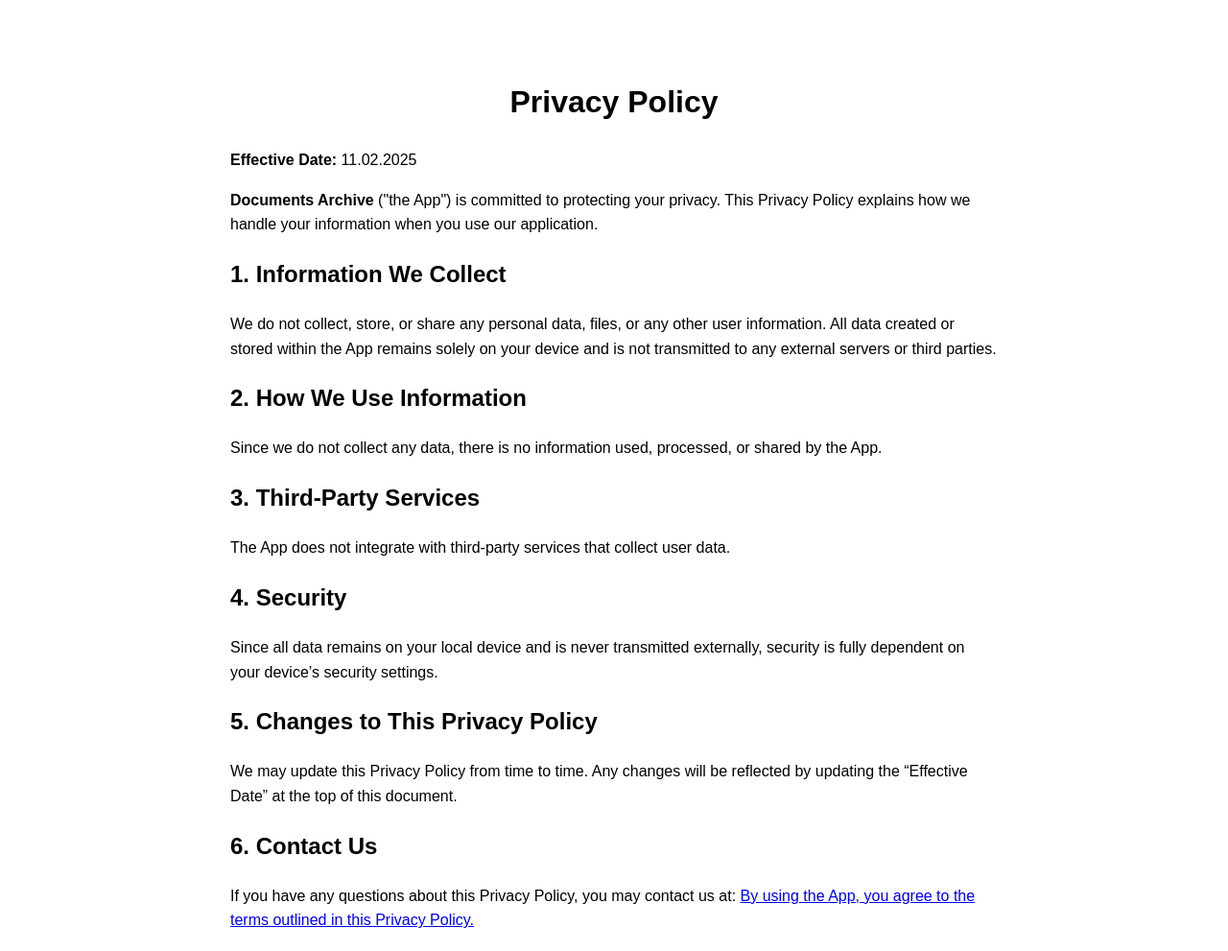
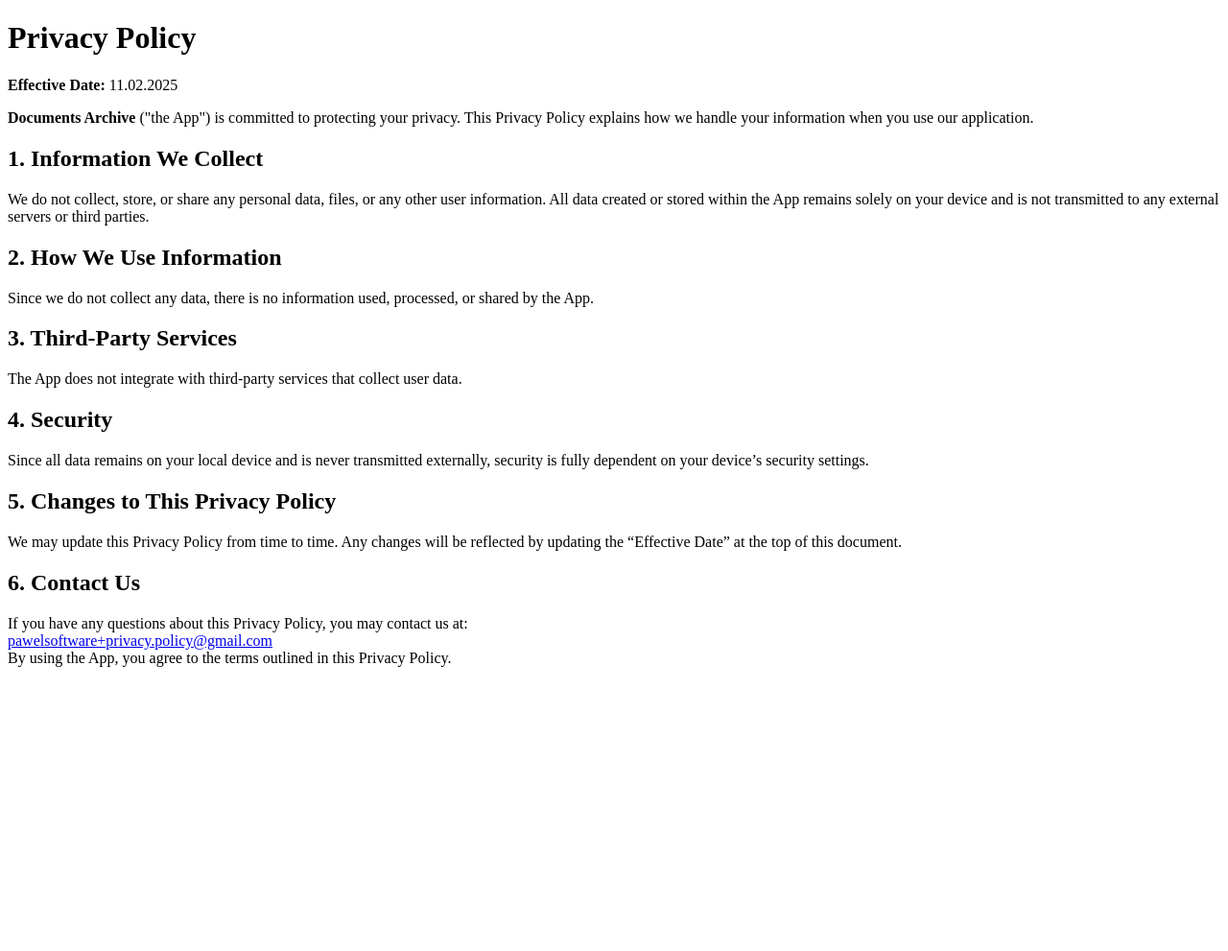
Before and after one commit to pawelsoftware1/documents-archive, a plain HTML site: page index.html in a window 1280 px wide. Shown: the whole page at 96% size. After the commit the page ends 800 px from the top, so only its background shows below. Drawn offline with Linux system fonts and the light colour scheme.

Commit message:
Update index.html

```diff
--- a/index.html
+++ b/index.html
@@ -4,18 +4,6 @@
     <meta charset="UTF-8">
     <meta name="viewport" content="width=device-width, initial-scale=1.0">
     <title>Documents Archive - Privacy Policy</title>
-    <style>
-        body {
-            font-family: Arial, sans-serif;
-            max-width: 800px;
-            margin: 40px auto;
-            padding: 20px;
-            line-height: 1.6;
-        }
-        h1 {
-            text-align: center;
-        }
-    </style>
 </head>
 <body>
     <h1>Privacy Policy</h1>
@@ -55,8 +43,8 @@
 
     <h2>6. Contact Us</h2>
     <p>
-      If you have any questions about this Privacy Policy, you may contact us at:
-      <strong><a href="mailto:pawelsoftware+privacy.policy@gmail.com" /></strong>
+      If you have any questions about this Privacy Policy, you may contact us at: <br />
+      <a href="mailto:pawelsoftware+privacy.policy@gmail.com">pawelsoftware+privacy.policy@gmail.com</a> <br />
       By using the App, you agree to the terms outlined in this Privacy Policy.
     </p>
 </body>
```
